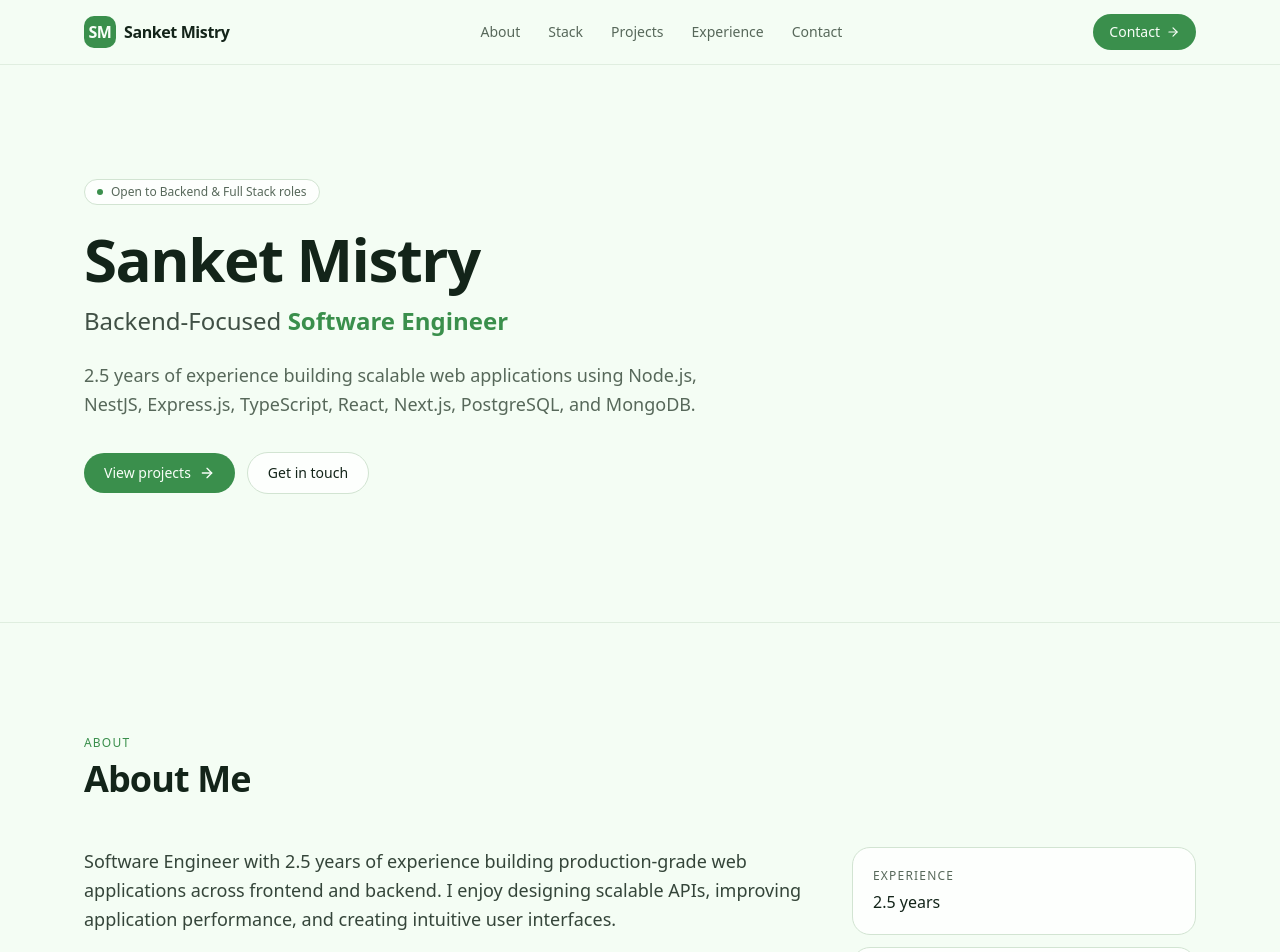
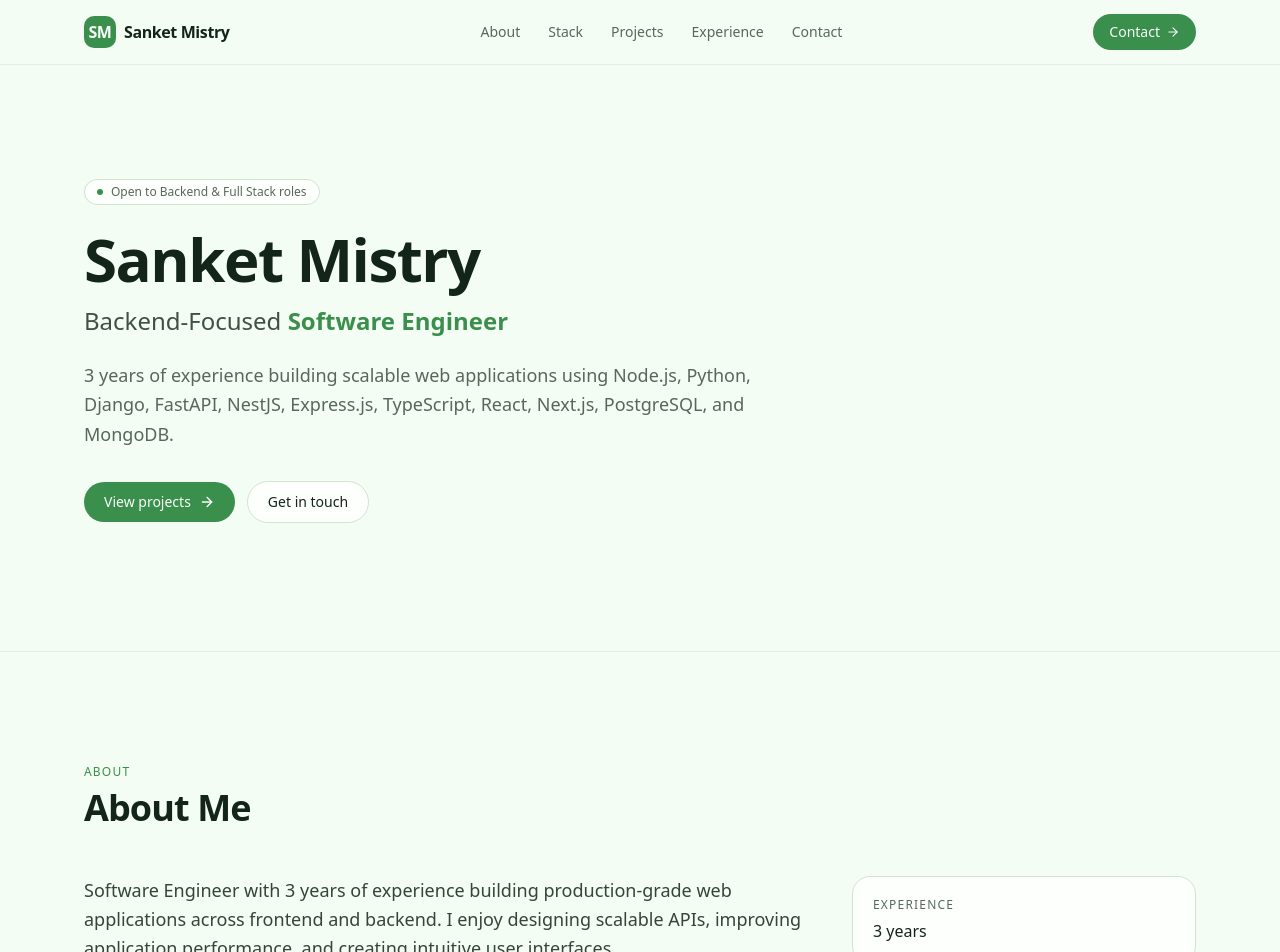
Before and after one commit to code1eve1ing/sanket-mistry, a Next.js app: page / in a window 1280 px wide. Shown: the top 952 px of the page. Built offline with nearby package versions, Linux system fonts and the light colour scheme.

Commit message:
Update content

```diff
--- a/app/components/home/About.tsx
+++ b/app/components/home/About.tsx
@@ -17,7 +17,7 @@ export default function About() {
             <div className="grid gap-10 lg:grid-cols-3">
                 <div className="lg:col-span-2">
                     <p className="text-lg leading-relaxed text-foreground/85">
-                        Software Engineer with 2.5 years of experience building production-grade web
+                        Software Engineer with 3 years of experience building production-grade web
                         applications across frontend and backend. I enjoy designing scalable APIs,
                         improving application performance, and creating intuitive user interfaces.
                     </p>
@@ -44,7 +44,7 @@ export default function About() {
                     </div>
                 </div>
                 <div className="space-y-3">
-                    <AboutCard label="Experience" value="2.5 years" />
+                    <AboutCard label="Experience" value="3 years" />
                     <AboutCard label="Specialization" value="Backend & scalable APIs" />
                     <AboutCard label="Looking for" value="Backend or full-stack roles on impactful products" />
                 </div>
--- a/app/components/home/Experience.tsx
+++ b/app/components/home/Experience.tsx
@@ -3,7 +3,7 @@ import Section from "../common/Section";
 
 const experience = [
   {
-    company: "Albiorix Technology Pvt. Ltd.",
+    company: "Albiorix Technology",
     role: "Software Engineer",
     location: "Ahmedabad, Gujarat",
     period: "Jun 2025 — Jun 2026",
@@ -16,7 +16,17 @@ const experience = [
     ],
   },
   {
-    company: "Rayo Innovations Pvt. Ltd.",
+    company: "Techify Solutions",
+    role: "Software Engineer",
+    location: "Ahmedabad, Gujarat",
+    period: "Feb 2025 — May 2025",
+    points: [
+      "Developed high-performance web applications using Next.js, React, and TypeScript, leveraging component-based architecture for scalable and maintainable codebases",
+      "Designed and managed PostgreSQL database schemas, ensuring data integrity through normalized table structures, constraints, and relationships",
+    ],
+  },
+  {
+    company: "Rayo Innovations",
     role: "Software Developer",
     location: "Ahmedabad, Gujarat",
     period: "Nov 2023 — Jan 2025",
@@ -29,10 +39,10 @@ const experience = [
     ],
   },
   {
-    company: "Rayo Innovations Pvt. Ltd.",
+    company: "Rayo Innovations",
     role: "Software Developer Intern",
     location: "Ahmedabad, Gujarat",
-    period: "Jul 2023 — Oct 2023",
+    period: "Jul 2023 — Nov 2023",
     points: [
       "Built RESTful APIs with Node.js and Express.js, enabling secure and efficient communication between frontend and backend systems",
       "Developed responsive user interface components using React.js, improving application usability and ensuring a consistent experience across desktop and mobile devices",
--- a/app/components/home/Hero.tsx
+++ b/app/components/home/Hero.tsx
@@ -23,7 +23,7 @@ export default function Hero() {
           Backend-Focused <span className="text-primary font-bold">Software Engineer</span>
         </p>
         <p className="mt-6 max-w-2xl text-base leading-relaxed text-muted-foreground sm:text-lg">
-          2.5 years of experience building scalable web applications using Node.js, NestJS, Express.js, TypeScript, React, Next.js, PostgreSQL, and MongoDB.
+          3 years of experience building scalable web applications using Node.js, Python, Django, FastAPI, NestJS, Express.js, TypeScript, React, Next.js, PostgreSQL, and MongoDB.
         </p>
         <div className="mt-8 flex flex-wrap items-center gap-3">
           <a
--- a/app/components/home/TechStack.tsx
+++ b/app/components/home/TechStack.tsx
@@ -5,12 +5,12 @@ const techStack = [
   {
     title: "Languages",
     icon: Code2,
-    items: ["JavaScript (ES6+)", "TypeScript"],
+    items: ["Python", "JavaScript", "TypeScript"],
   },
   {
     title: "Backend",
     icon: Server,
-    items: ["Node.js", "Express.js", "NestJS", "BullMQ", "REST APIs", " Socket.IO", "JWT Authentication", "RBAC Authorization", "OAuth 2.0",],
+    items: ["Node.js", "Express.js", "NestJS", "Django", "FastAPI", "BullMQ", "REST APIs", " Socket.IO", "JWT Authentication", "RBAC Authorization", "OAuth 2.0",],
   },
   {
     title: "Frontend",
--- a/app/constants.ts
+++ b/app/constants.ts
@@ -17,7 +17,7 @@ export const CONTACT = {
 export const PROJECTS = [
     {
         name: "SalonHost (In Progress)",
-        demo_link: "https://x-salon-client-v1.vercel.app/",
+        demo_link: "https://x-salon-client-v1.vercel.app",
         repo_client_link: "https://github.com/code1eve1ing/salonhost-client",
         repo_server_link:"https://github.com/code1eve1ing/salonhost-server",
         tagline: "Create a professional salon website in minutes — no coding required",
```
